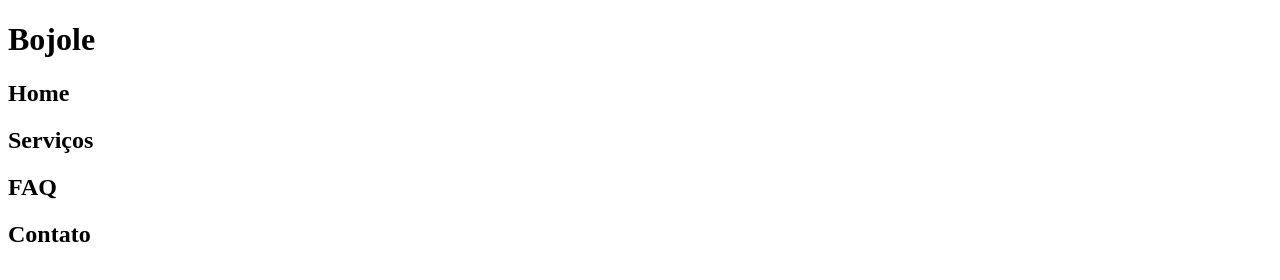
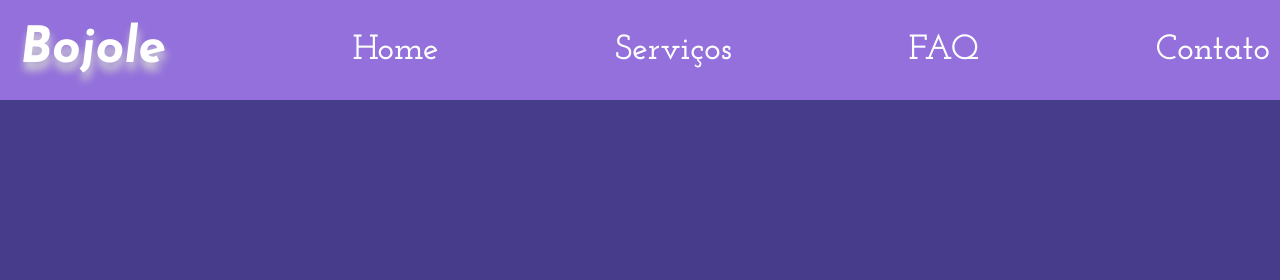
Before and after one commit to leoTalles/Bojole, a plain HTML site: page index.html in a window 1280 px wide. Drawn offline with Linux system fonts and the light colour scheme.

Commit message:
navbar-pure-css

```diff
--- a/css/styles.css
+++ b/css/styles.css
@@ -0,0 +1,41 @@
+body {
+    background-color: #473C8B;
+}
+
+header {
+    background-color: #9370DB;
+}
+
+.navbar{
+    display: flex;
+    justify-content: space-between;
+    align-items: center;
+    padding: 15px 10px;
+
+}
+
+.main-logo {
+    padding: 10px 10px;
+    color: white;
+    font-family: 'Josefin Sans', sans-serif;
+    font-size: 50px;
+    text-shadow: 1px 8px 8px #D3D3D3;
+
+}
+
+.nav-items {
+    font-size: 35px;
+    font-family: 'Josefin Slab', serif;
+    color: white;
+
+}
+
+/* Tirar o sublinhado feio */
+
+a:hover {
+    color: #68228B;
+}
+
+a {
+    text-decoration: none;
+}
--- a/index.html
+++ b/index.html
@@ -6,17 +6,21 @@
     <title>Bojole</title>
     <!-- Arquivos Locais -->
     <link rel="stylesheet" href="css/styles.css">
+    <link rel="stylesheet" href="css/reset.css">
+    <!-- Fontes Externas -->
+    <link href="https://fonts.googleapis.com/css2?family=Josefin+Sans:ital,wght@1,700&display=swap" rel="stylesheet">
+    <link href="https://fonts.googleapis.com/css2?family=Josefin+Slab:wght@600&display=swap" rel="stylesheet">
 
-    <!-- Fontes Externas -->
+
 
 </head>
 <body>
-    <header>
+    <header class="navbar">
         <h1 class="main-logo">Bojole</h1>
-        <h2 class="nav-items">Home</h2>
-        <h2 class="nav-items">Serviços</h2>
-        <h2 class="nav-items">FAQ</h2>
-        <h2 class="nav-items">Contato</h2>
+        <a class="nav-items" href= "#">Home</h2>
+        <a class="nav-items" href= "#" >Serviços</h2>
+        <a class="nav-items" href= "#">FAQ</h2>
+        <a class="nav-items" href= "#">Contato</h2>
     </header>
 
 </body>
```
